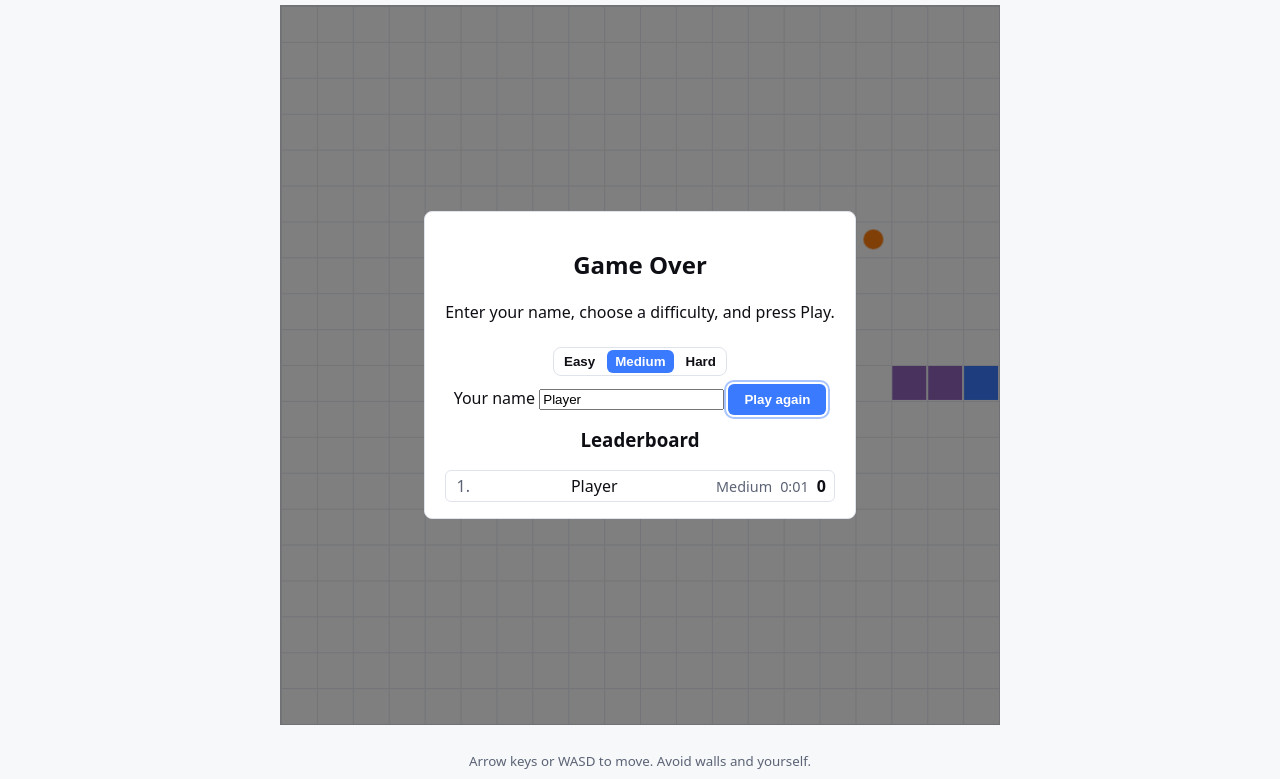
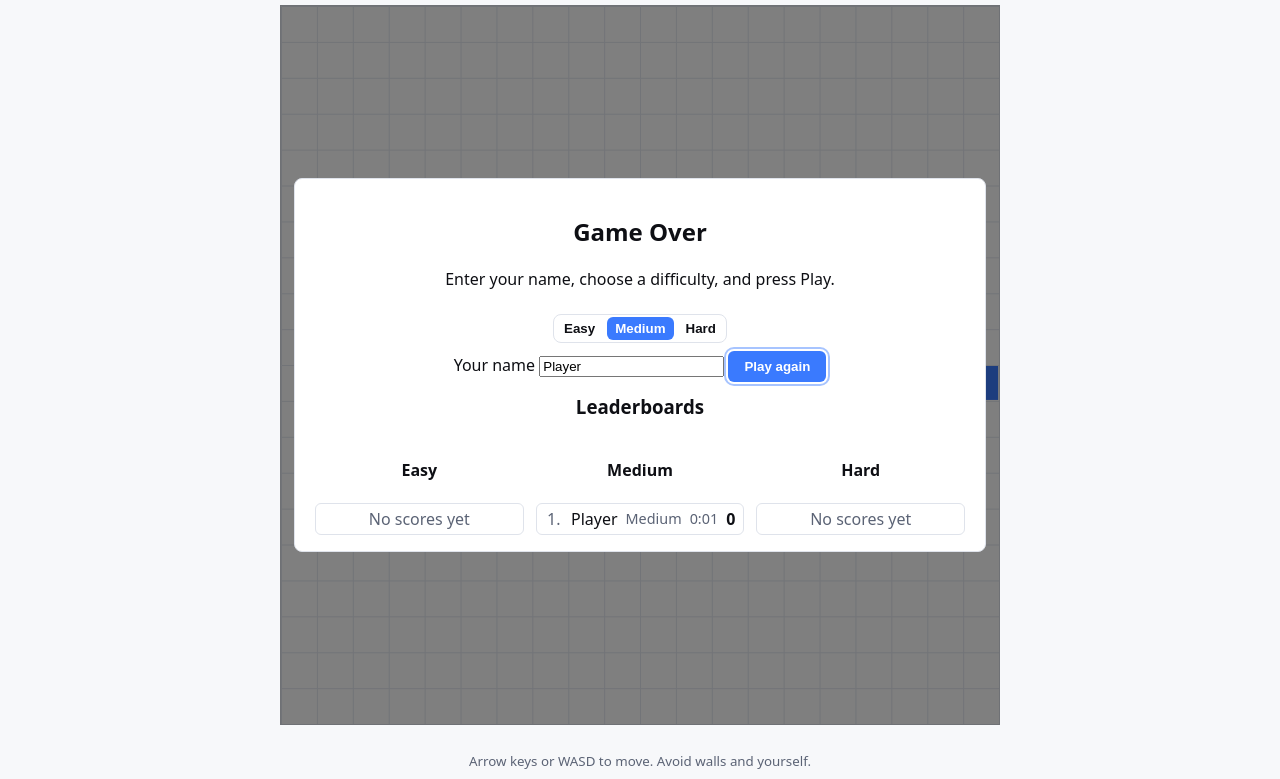
Before and after one commit to SergejT34/snale_game_junie, a website with bundled scripts: page index.html in a window 1280 px wide. Both pictures are taken after a click on the button "Play". Shown: the part 61-840 px from the top of the page. Built offline with nearby package versions, Linux system fonts and the light colour scheme.

Commit message:
split leaderboard into separate boards by difficulty; migrate legacy combined storage

```diff
--- a/index.html
+++ b/index.html
@@ -59,8 +59,21 @@
               <button id="save-score" type="button" class="btn">Play</button>
             </form>
           </div>
-          <h3 id="leaderboard-title" style="margin-top:0.75rem;">Leaderboard</h3>
-          <ol id="leaderboard" class="leaderboard" aria-live="polite" aria-atomic="true"></ol>
+          <h3 id="leaderboard-title" style="margin-top:0.75rem;">Leaderboards</h3>
+          <div class="leaderboards-grid" style="display:grid; grid-template-columns: repeat(3, 1fr); gap: 0.75rem;">
+            <div>
+              <h4 class="lb-heading">Easy</h4>
+              <ol id="leaderboard-easy" class="leaderboard" aria-live="polite" aria-atomic="true"></ol>
+            </div>
+            <div>
+              <h4 class="lb-heading">Medium</h4>
+              <ol id="leaderboard-medium" class="leaderboard" aria-live="polite" aria-atomic="true"></ol>
+            </div>
+            <div>
+              <h4 class="lb-heading">Hard</h4>
+              <ol id="leaderboard-hard" class="leaderboard" aria-live="polite" aria-atomic="true"></ol>
+            </div>
+          </div>
         </div>
       </div>
     </div>
--- a/src/leaderboard.js
+++ b/src/leaderboard.js
@@ -1,66 +1,105 @@
 // Leaderboard module: manages persistent high scores in localStorage
-const STORAGE_KEY = 'snake.leaderboard.v1'; // schema: { name, score, difficulty, durationMs?, ts }
+// v2: store per difficulty under separate keys; migrate from legacy v1 combined key if present
+const LEGACY_KEY = 'snake.leaderboard.v1'; // legacy schema: single array of mixed difficulties
+const KEYS = {
+  easy: 'snake.leaderboard.v2.easy',
+  medium: 'snake.leaderboard.v2.medium',
+  hard: 'snake.leaderboard.v2.hard',
+};
 export const MAX_ENTRIES = 10;
 
+// Aggregate load across all difficulties (for utilities like last-used-name)
 export function loadLeaderboard() {
   try {
-    const raw = localStorage.getItem(STORAGE_KEY);
-    if (!raw) return [];
+    migrateFromLegacyIfNeeded();
+    const all = [];
+    for (const d of ['easy', 'medium', 'hard']) {
+      const raw = localStorage.getItem(KEYS[d]);
+      if (!raw) continue;
       const parsed = JSON.parse(raw);
-    if (!Array.isArray(parsed)) return [];
-    return sanitize(parsed);
+      if (Array.isArray(parsed)) all.push(...parsed);
+    }
+    return sanitize(all);
   } catch {
     return [];
   }
 }
 
+// Save combined entries back into individual per-difficulty keys (rarely used directly)
 export function saveLeaderboard(entries) {
   try {
-    localStorage.setItem(STORAGE_KEY, JSON.stringify(entries));
+    const per = { easy: [], medium: [], hard: [] };
+    (Array.isArray(entries) ? entries : []).forEach(e => {
+      const d = normalizeDifficulty(e?.difficulty);
+      per[d].push(sanitizeOne(e));
+    });
+    for (const d of ['easy', 'medium', 'hard']) {
+      const trimmed = trimAndSort(per[d], MAX_ENTRIES);
+      localStorage.setItem(KEYS[d], JSON.stringify(trimmed));
+    }
   } catch {
     // ignore quota or serialization errors
   }
 }
 
 export function addScore(name, score, difficulty, durationMs, ts = Date.now()) {
-  const entries = loadLeaderboard();
+  const d = normalizeDifficulty(difficulty);
+  const prev = loadLeaderboardByDifficulty(d);
   const entry = {
     name: normalizeName(name),
     score: Number.isFinite(score) ? Math.max(0, Math.floor(score)) : 0,
-    difficulty: normalizeDifficulty(difficulty),
+    difficulty: d,
     durationMs: Number.isFinite(durationMs) ? Math.max(0, Math.floor(durationMs)) : 0,
     ts: typeof ts === 'number' ? ts : Date.now(),
   };
-  const mergedAll = [...entries, entry]
-    .sort((a, b) => {
-      if (b.score !== a.score) return b.score - a.score; // higher score first
-      return a.ts - b.ts; // earlier timestamp first as tiebreaker
-    });
-  const rank = mergedAll.findIndex(e => e.ts === entry.ts && e.score === entry.score && e.name === entry.name) + 1;
-  const mergedTop = mergedAll.slice(0, MAX_ENTRIES);
-  saveLeaderboard(mergedTop);
-  return { entries: mergedTop, rank };
+  const merged = [...prev, entry]
+    .filter(Boolean)
+    .map(sanitizeOne);
+  const sorted = trimAndSort(merged, MAX_ENTRIES);
+
+  // Rank within the same difficulty (1-based)
+  const rank = [...merged]
+    .sort((a, b) => (b.score - a.score) || (a.ts - b.ts))
+    .findIndex(e => e.ts === entry.ts && e.score === entry.score && e.name === entry.name) + 1;
+
+  saveLeaderboardByDifficulty(d, sorted);
+
+  // Return combined entries for compatibility where needed
+  const combined = sanitize([...loadLeaderboard()]);
+  return { entries: combined, rank };
+}
+
+export function getTopByDifficulty(difficulty, n = MAX_ENTRIES) {
+  const d = normalizeDifficulty(difficulty);
+  return loadLeaderboardByDifficulty(d).slice(0, n);
 }
 
 export function getTop(n = MAX_ENTRIES) {
-  return loadLeaderboard().slice(0, n);
+  // Backward-compatible: return top across all difficulties, already trimmed per difficulty
+  return trimPerDifficulty(loadLeaderboard(), n);
 }
 
 export function clearLeaderboard() {
-  try { localStorage.removeItem(STORAGE_KEY); } catch {}
+  try {
+    localStorage.removeItem(LEGACY_KEY);
+    localStorage.removeItem(KEYS.easy);
+    localStorage.removeItem(KEYS.medium);
+    localStorage.removeItem(KEYS.hard);
+  } catch {}
 }
 
-export function renderLeaderboard(listEl, entries = getTop()) {
+export function renderLeaderboard(listEl, entries) {
   if (!listEl) return;
+  const list = Array.isArray(entries) ? entries : [];
   listEl.innerHTML = '';
   const frag = document.createDocumentFragment();
-  if (!entries.length) {
+  if (!list.length) {
     const li = document.createElement('li');
     li.className = 'empty';
     li.textContent = 'No scores yet';
     frag.appendChild(li);
   } else {
-    entries.forEach((e, idx) => {
+    list.forEach((e, idx) => {
       const li = document.createElement('li');
       const diffLabel = labelDifficulty(e.difficulty);
       const timeLabel = formatDuration(e.durationMs);
@@ -74,10 +113,11 @@ export function renderLeaderboard(listEl, entries = getTop()) {
 
 // Compute the hypothetical rank for a given score compared to current leaderboard entries.
 // Returns a 1-based rank number. If there are no entries, returns 1 when score >= 0.
-export function getProvisionalRank(score) {
+export function getProvisionalRank(score, difficulty = 'medium') {
   const s = Number.isFinite(score) ? Math.max(0, Math.floor(score)) : 0;
-  const entries = loadLeaderboard();
-  const dummy = { name: '__current__', score: s, difficulty: 'medium', durationMs: 0, ts: Date.now() };
+  const d = normalizeDifficulty(difficulty);
+  const entries = loadLeaderboardByDifficulty(d);
+  const dummy = { name: '__current__', score: s, difficulty: d, durationMs: 0, ts: Date.now() };
   const merged = [...entries, dummy].sort((a, b) => {
     if (b.score !== a.score) return b.score - a.score;
     return a.ts - b.ts;
@@ -86,21 +126,93 @@ export function getProvisionalRank(score) {
   return idx >= 0 ? idx + 1 : merged.length + 1;
 }
 
+function migrateFromLegacyIfNeeded() {
+  try {
+    const raw = localStorage.getItem(LEGACY_KEY);
+    if (!raw) return;
+    const parsed = JSON.parse(raw);
+    if (!Array.isArray(parsed)) { localStorage.removeItem(LEGACY_KEY); return; }
+    const cleaned = sanitize(parsed);
+    const per = { easy: [], medium: [], hard: [] };
+    cleaned.forEach(e => { per[normalizeDifficulty(e.difficulty)].push(e); });
+    for (const d of ['easy', 'medium', 'hard']) {
+      const trimmed = trimAndSort(per[d], MAX_ENTRIES);
+      localStorage.setItem(KEYS[d], JSON.stringify(trimmed));
+    }
+    localStorage.removeItem(LEGACY_KEY);
+  } catch {
+    // ignore
+  }
+}
+
+function loadLeaderboardByDifficulty(difficulty) {
+  try {
+    migrateFromLegacyIfNeeded();
+    const d = normalizeDifficulty(difficulty);
+    const raw = localStorage.getItem(KEYS[d]);
+    if (!raw) return [];
+    const parsed = JSON.parse(raw);
+    if (!Array.isArray(parsed)) return [];
+    return trimAndSort(parsed, MAX_ENTRIES);
+  } catch {
+    return [];
+  }
+}
+
+function saveLeaderboardByDifficulty(difficulty, entries) {
+  try {
+    const d = normalizeDifficulty(difficulty);
+    const trimmed = trimAndSort(entries || [], MAX_ENTRIES);
+    localStorage.setItem(KEYS[d], JSON.stringify(trimmed));
+  } catch {
+    // ignore
+  }
+}
+
 function sanitize(list) {
-  return list
+  const cleaned = list
     .filter(e => e && typeof e === 'object')
-    .map(e => ({
+    .map(sanitizeOne)
+    .sort((a, b) => {
+      if (b.score !== a.score) return b.score - a.score;
+      return a.ts - b.ts;
+    });
+  return trimPerDifficulty(cleaned, MAX_ENTRIES);
+}
+
+function sanitizeOne(e) {
+  return {
     name: normalizeName(e.name),
     score: Number.isFinite(e.score) ? Math.max(0, Math.floor(e.score)) : 0,
     difficulty: normalizeDifficulty(e.difficulty),
     durationMs: Number.isFinite(e.durationMs) ? Math.max(0, Math.floor(e.durationMs)) : 0,
     ts: typeof e.ts === 'number' ? e.ts : Date.now(),
-    }))
+  };
+}
+
+function trimPerDifficulty(entries, perDiffLimit = MAX_ENTRIES) {
+  const diffs = ['easy', 'medium', 'hard'];
+  const buckets = { easy: [], medium: [], hard: [] };
+  for (const e of entries) {
+    const d = normalizeDifficulty(e.difficulty);
+    buckets[d].push(e);
+  }
+  const out = [];
+  for (const d of diffs) {
+    const sorted = trimAndSort(buckets[d], perDiffLimit);
+    out.push(...sorted);
+  }
+  return out;
+}
+
+function trimAndSort(entries, limit = MAX_ENTRIES) {
+  return (entries || [])
+    .slice()
     .sort((a, b) => {
       if (b.score !== a.score) return b.score - a.score;
       return a.ts - b.ts;
     })
-    .slice(0, MAX_ENTRIES);
+    .slice(0, limit);
 }
 
 function normalizeName(name) {
--- a/src/main.js
+++ b/src/main.js
@@ -1,7 +1,7 @@
 import { createRenderer } from './renderer.js';
 import { createGame } from './loop.js';
 
-import { addScore, renderLeaderboard, loadLeaderboard, getProvisionalRank, MAX_ENTRIES } from './leaderboard.js';
+import { addScore, renderLeaderboard, loadLeaderboard, getProvisionalRank, MAX_ENTRIES, getTopByDifficulty } from './leaderboard.js';
 import { toggleMuted as toggleSoundMuted, isMuted as isSoundMuted, init as initAudio } from './audio.js';
 
 const canvas = document.getElementById('game');
@@ -74,7 +74,9 @@ function createDifficultyControl(groupEl, initial = 'medium') {
 }
 
 const difficultySel = difficultyGroup ? createDifficultyControl(difficultyGroup, 'medium') : document.getElementById('difficulty');
-const leaderboardEl = document.getElementById('leaderboard');
+const leaderboardEasyEl = document.getElementById('leaderboard-easy');
+const leaderboardMediumEl = document.getElementById('leaderboard-medium');
+const leaderboardHardEl = document.getElementById('leaderboard-hard');
 const themeToggleBtn = document.getElementById('theme-toggle');
 const soundToggleBtn = document.getElementById('sound-toggle');
 const saveForm = document.getElementById('save-form');
@@ -208,7 +210,10 @@ function ensureGame() {
         const result = addScore(entered, score, difficulty, durationMs, Date.now());
         const entries = result?.entries || loadLeaderboard();
         savedRank = result?.rank ?? null;
-        renderLeaderboard(leaderboardEl, entries);
+        // Re-render all three leaderboards by difficulty
+        renderLeaderboard(leaderboardEasyEl, getTopByDifficulty('easy'));
+        renderLeaderboard(leaderboardMediumEl, getTopByDifficulty('medium'));
+        renderLeaderboard(leaderboardHardEl, getTopByDifficulty('hard'));
       } catch {}
 
       // Populate and show unified overlay as a Game Over screen
@@ -257,7 +262,9 @@ function ensureGame() {
 }
 
 // Initial leaderboard render on the welcome/restart overlay
-renderLeaderboard(leaderboardEl, loadLeaderboard());
+renderLeaderboard(leaderboardEasyEl, getTopByDifficulty('easy'));
+renderLeaderboard(leaderboardMediumEl, getTopByDifficulty('medium'));
+renderLeaderboard(leaderboardHardEl, getTopByDifficulty('hard'));
 
 function isNameValid() {
   return (nameInput?.value ?? '').trim().length > 0;
--- a/src/renderer.js
+++ b/src/renderer.js
@@ -88,7 +88,7 @@ export function createRenderer(canvas, scoreEl, overlayEl, finalScoreEl, finalTi
       let rankText = '';
       let currentRank = null;
       try {
-        const rank = getProvisionalRank(state.score);
+        const rank = getProvisionalRank(state.score, state.difficulty);
         if (Number.isFinite(rank) && rank > 0) {
           currentRank = rank;
           rankText = ` · Rank: ${rank <= MAX_ENTRIES ? '#' + rank : '>' + MAX_ENTRIES}`;
```
Also changed, not shown: memory_bank/activeContext.md (+2 -2 lines), memory_bank/progress.md (+46 -0 lines), memory_bank/techContext.md (+7 -4 lines). Lines whose indentation alone changed are shown as unchanged.
